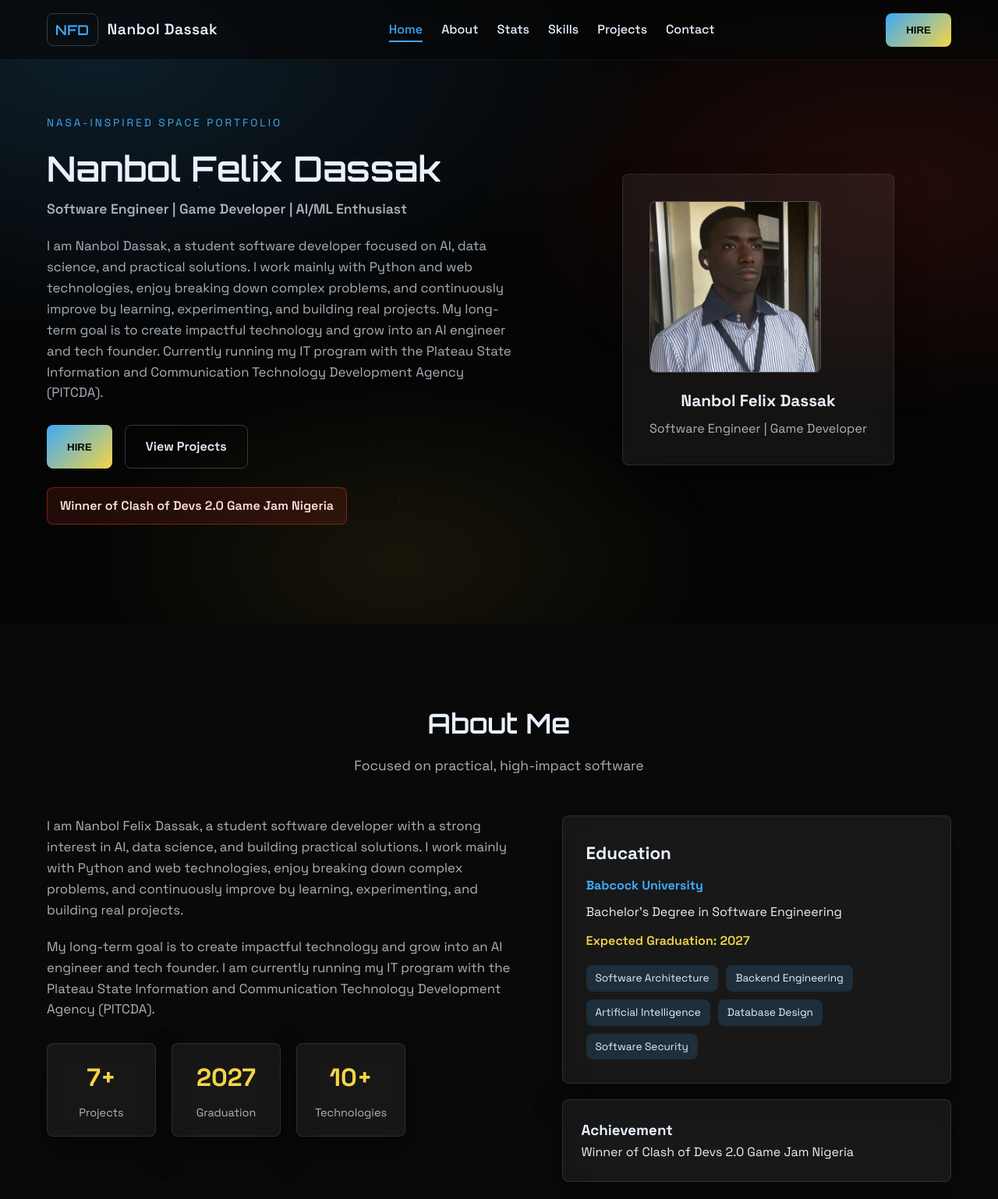
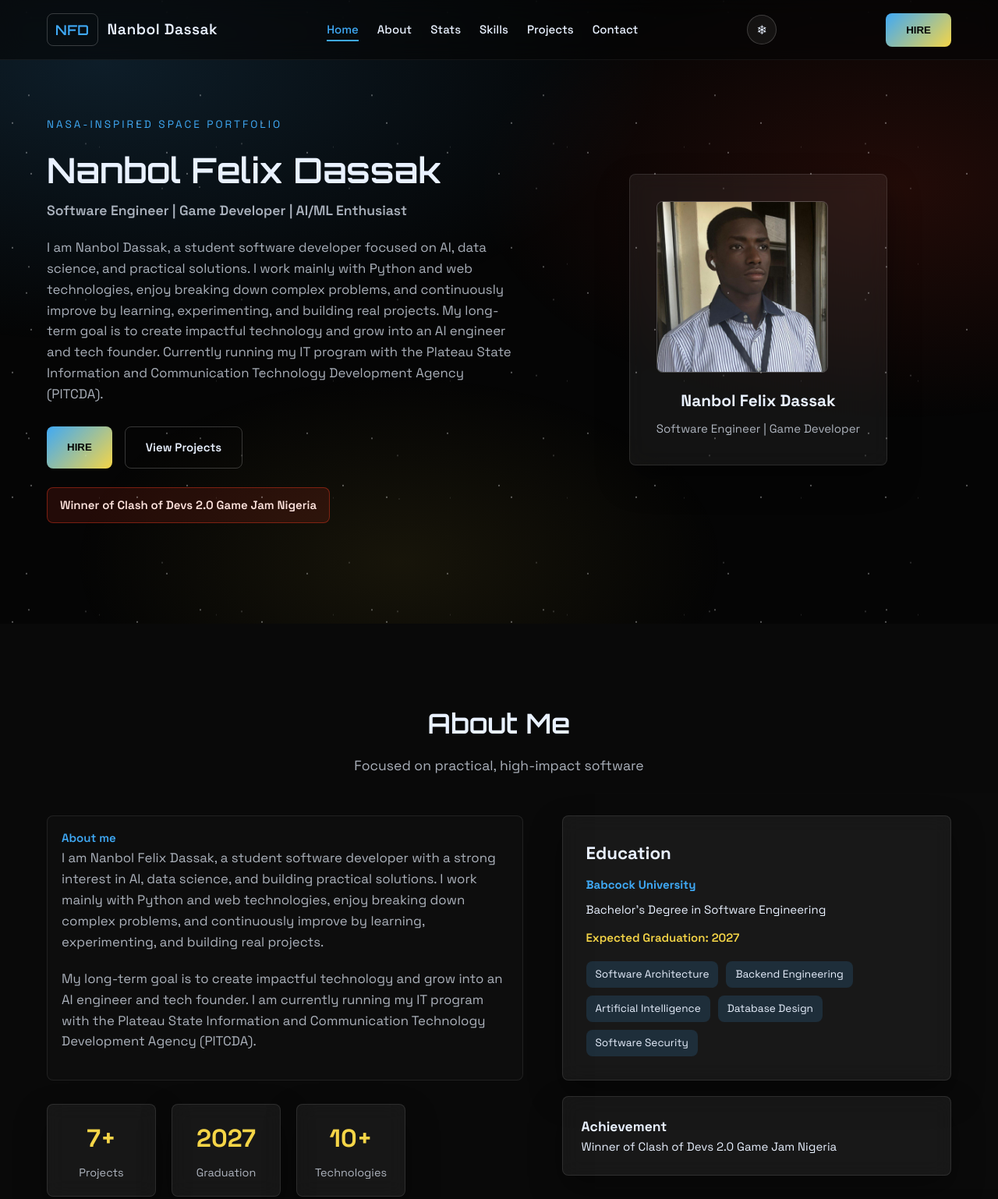
Before and after one commit to Bolitupac/My-Websit, a website: page index.html in a window 1280 px wide. Shown: the top 1538 px of the page at 78% size. Drawn offline with Linux system fonts and the light colour scheme; animation ran at ten frames a second.

Commit message:
fixed mobile responsiveness and added snow effect

```diff
--- a/index.html
+++ b/index.html
@@ -42,6 +42,9 @@
                 <li><a href="#projects" class="nav-link">Projects</a></li>
                 <li><a href="#contact" class="nav-link">Contact</a></li>
             </ul>
+            <div class="nav-actions">
+                <button type="button" class="weather-toggle" aria-label="Toggle weather effects">❄</button>
+            </div>
             <div class="nav-cta">
                 <button type="button" class="btn btn-primary hire-trigger">HIRE</button>
             </div>
@@ -94,12 +97,15 @@
             </div>
             <div class="about-content">
                 <div class="about-text">
+                    <details class="about-dropdown" open>
+                        <summary>About me</summary>
                         <p class="about-description">
                             I am Nanbol Felix Dassak, a student software developer with a strong interest in AI, data science, and building practical solutions. I work mainly with Python and web technologies, enjoy breaking down complex problems, and continuously improve by learning, experimenting, and building real projects.
                         </p>
                         <p class="about-description">
                             My long-term goal is to create impactful technology and grow into an AI engineer and tech founder. I am currently running my IT program with the Plateau State Information and Communication Technology Development Agency (PITCDA).
                         </p>
+                    </details>
                     <div class="about-stats">
                         <div class="stat-item glass">
                             <span class="stat-number">7+</span>
@@ -372,6 +378,8 @@
         </div>
     </div>
 
+    <div class="weather-layer snow-layer" aria-hidden="true"></div>
+
     <footer class="footer">
         <div class="container">
             <div class="footer-content">
--- a/script.js
+++ b/script.js
@@ -90,6 +90,39 @@ document.addEventListener('DOMContentLoaded', () => {
         observer.observe(el);
     });
 });
+
+// About dropdown behavior on mobile
+const aboutDropdown = document.querySelector('.about-dropdown');
+const setAboutDropdownState = () => {
+    if (!aboutDropdown) return;
+    if (window.innerWidth <= 768) {
+        aboutDropdown.removeAttribute('open');
+    } else {
+        aboutDropdown.setAttribute('open', 'open');
+    }
+};
+
+setAboutDropdownState();
+window.addEventListener('resize', setAboutDropdownState);
+
+// Weather effects toggle
+const weatherToggle = document.querySelector('.weather-toggle');
+let snowEnabled = true;
+
+const setSnowState = (enabled) => {
+    snowEnabled = enabled;
+    document.body.classList.toggle('weather-snow', snowEnabled);
+    if (weatherToggle) {
+        weatherToggle.textContent = snowEnabled ? '❄' : '✦';
+    }
+};
+
+if (weatherToggle) {
+    setSnowState(true);
+    weatherToggle.addEventListener('click', () => {
+        setSnowState(!snowEnabled);
+    });
+}
 
 // Hire modal
 const hireModal = document.querySelector('#hireModal');
--- a/styles.css
+++ b/styles.css
@@ -25,6 +25,7 @@ html {
 body {
     font-family: 'Space Grotesk', sans-serif;
     line-height: 1.6;
+    font-size: 15px;
     color: var(--text-primary);
     background: var(--bg-base);
     min-height: 100vh;
@@ -151,6 +152,31 @@ body::after {
 .nav-cta {
     display: flex;
     align-items: center;
+}
+
+.nav-actions {
+    display: flex;
+    align-items: center;
+}
+
+.weather-toggle {
+    width: 38px;
+    height: 38px;
+    border-radius: 50%;
+    border: 1px solid rgba(255, 255, 255, 0.18);
+    background: rgba(255, 255, 255, 0.06);
+    color: var(--text-primary);
+    display: inline-flex;
+    align-items: center;
+    justify-content: center;
+    font-size: 1rem;
+    cursor: pointer;
+    transition: transform 0.2s ease, background 0.2s ease;
+}
+
+.weather-toggle:hover {
+    transform: translateY(-2px);
+    background: rgba(255, 255, 255, 0.12);
 }
 
 .hamburger {
@@ -346,6 +372,25 @@ section {
     font-size: 1.05rem;
     margin-bottom: 20px;
     color: var(--text-muted);
+}
+
+.about-dropdown {
+    border: 1px solid rgba(255, 255, 255, 0.08);
+    border-radius: var(--radius);
+    padding: 16px 18px;
+    background: rgba(255, 255, 255, 0.02);
+    margin-bottom: 24px;
+}
+
+.about-dropdown summary {
+    cursor: pointer;
+    font-weight: 600;
+    color: var(--accent-blue);
+    list-style: none;
+}
+
+.about-dropdown summary::-webkit-details-marker {
+    display: none;
 }
 
 .about-stats {
@@ -569,6 +614,7 @@ section {
     display: grid;
     grid-template-columns: 1fr 1fr;
     gap: 40px;
+    min-width: 0;
 }
 
 .contact-item {
@@ -593,7 +639,53 @@ section {
 
 .contact-form {
     padding: 30px;
+    min-width: 0;
 }
+
+.weather-layer {
+    position: fixed;
+    inset: 0;
+    pointer-events: none;
+    opacity: 0;
+    transition: opacity 0.3s ease;
+    z-index: 900;
+}
+
+body.weather-snow .snow-layer {
+    opacity: 1;
+}
+
+.snow-layer {
+    background-image:
+        radial-gradient(2px 2px at 20% 20%, rgba(255, 255, 255, 0.8), transparent 60%),
+        radial-gradient(1.5px 1.5px at 70% 10%, rgba(255, 255, 255, 0.7), transparent 60%),
+        radial-gradient(1px 1px at 50% 40%, rgba(255, 255, 255, 0.6), transparent 60%),
+        radial-gradient(2px 2px at 85% 60%, rgba(255, 255, 255, 0.7), transparent 60%),
+        radial-gradient(1px 1px at 10% 70%, rgba(255, 255, 255, 0.6), transparent 60%);
+    background-size: 200px 200px, 240px 240px, 160px 160px, 220px 220px, 180px 180px;
+    animation: snow-fall 7s linear infinite;
+}
+
+.snow-layer::after {
+    content: '';
+    position: absolute;
+    inset: 0;
+    background-image:
+        radial-gradient(2px 2px at 10% 10%, rgba(255, 255, 255, 0.9), transparent 60%),
+        radial-gradient(1.5px 1.5px at 35% 30%, rgba(255, 255, 255, 0.8), transparent 60%),
+        radial-gradient(1px 1px at 60% 20%, rgba(255, 255, 255, 0.7), transparent 60%),
+        radial-gradient(2px 2px at 80% 50%, rgba(255, 255, 255, 0.85), transparent 60%),
+        radial-gradient(1px 1px at 25% 70%, rgba(255, 255, 255, 0.7), transparent 60%);
+    background-size: 160px 160px, 200px 200px, 140px 140px, 180px 180px, 150px 150px;
+    opacity: 0.9;
+    animation: snow-fall 5.5s linear infinite;
+}
+
+@keyframes snow-fall {
+    from { background-position: 0 0, 40px -60px, -30px -100px, 70px -140px, -60px -200px; }
+    to { background-position: 0 600px, 40px 720px, -30px 820px, 70px 900px, -60px 1000px; }
+}
+
 
 .hire-modal {
     position: fixed;
@@ -671,6 +763,7 @@ section {
     padding: 14px;
     color: var(--text-primary);
     font-size: 1rem;
+    width: 100%;
 }
 
 .form input::placeholder,
@@ -735,6 +828,10 @@ section {
     .title-line {
         font-size: 2.2rem;
     }
+
+    .about-dropdown summary {
+        display: none;
+    }
 }
 
 @media (max-width: 768px) {
@@ -760,22 +857,57 @@ section {
         left: 0;
     }
 
+    .nav-actions {
+        margin-left: auto;
+    }
+
     .hero-buttons {
         flex-direction: column;
         align-items: flex-start;
     }
 
+    .hero {
+        min-height: auto;
+        padding-top: 100px;
+        padding-bottom: 50px;
+    }
+
+    .hero-content {
+        gap: 30px;
+    }
+
+    .hero-image {
+        order: -1;
+    }
+
     .profile-image {
-        width: 180px;
-        height: 180px;
+        width: 160px;
+        height: 160px;
     }
 
     .projects-grid {
         grid-template-columns: 1fr;
     }
+
+    .contact-form,
+    .contact-info {
+        width: 100%;
+    }
+
+    .about-dropdown {
+        padding: 14px 16px;
+    }
+
+    .about-dropdown summary {
+        display: block;
+    }
 }
 
 @media (max-width: 480px) {
+    body {
+        font-size: 14px;
+    }
+
     .hero-tag {
         letter-spacing: 2px;
     }
```
Lines whose indentation alone changed are shown as unchanged.
